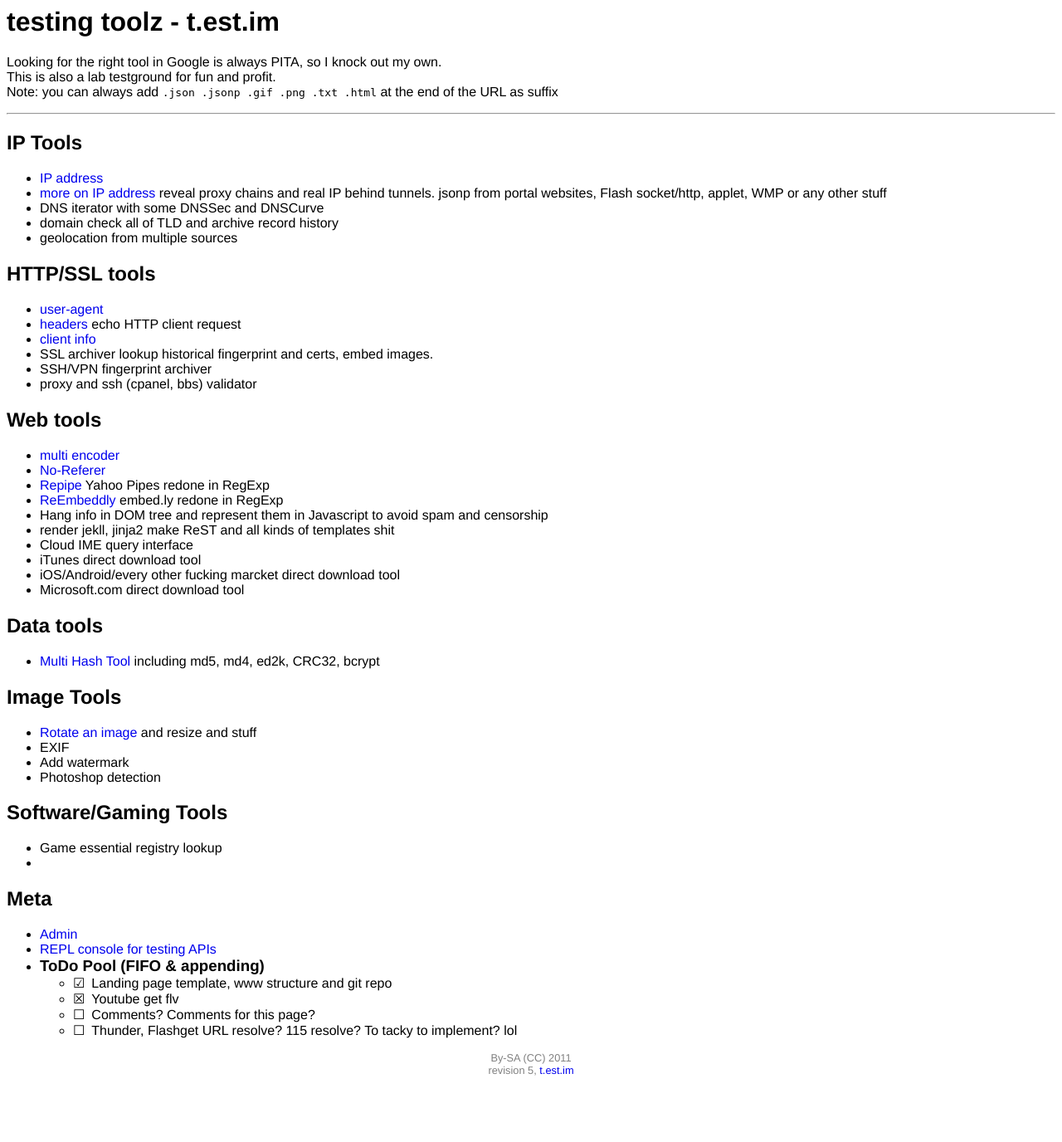
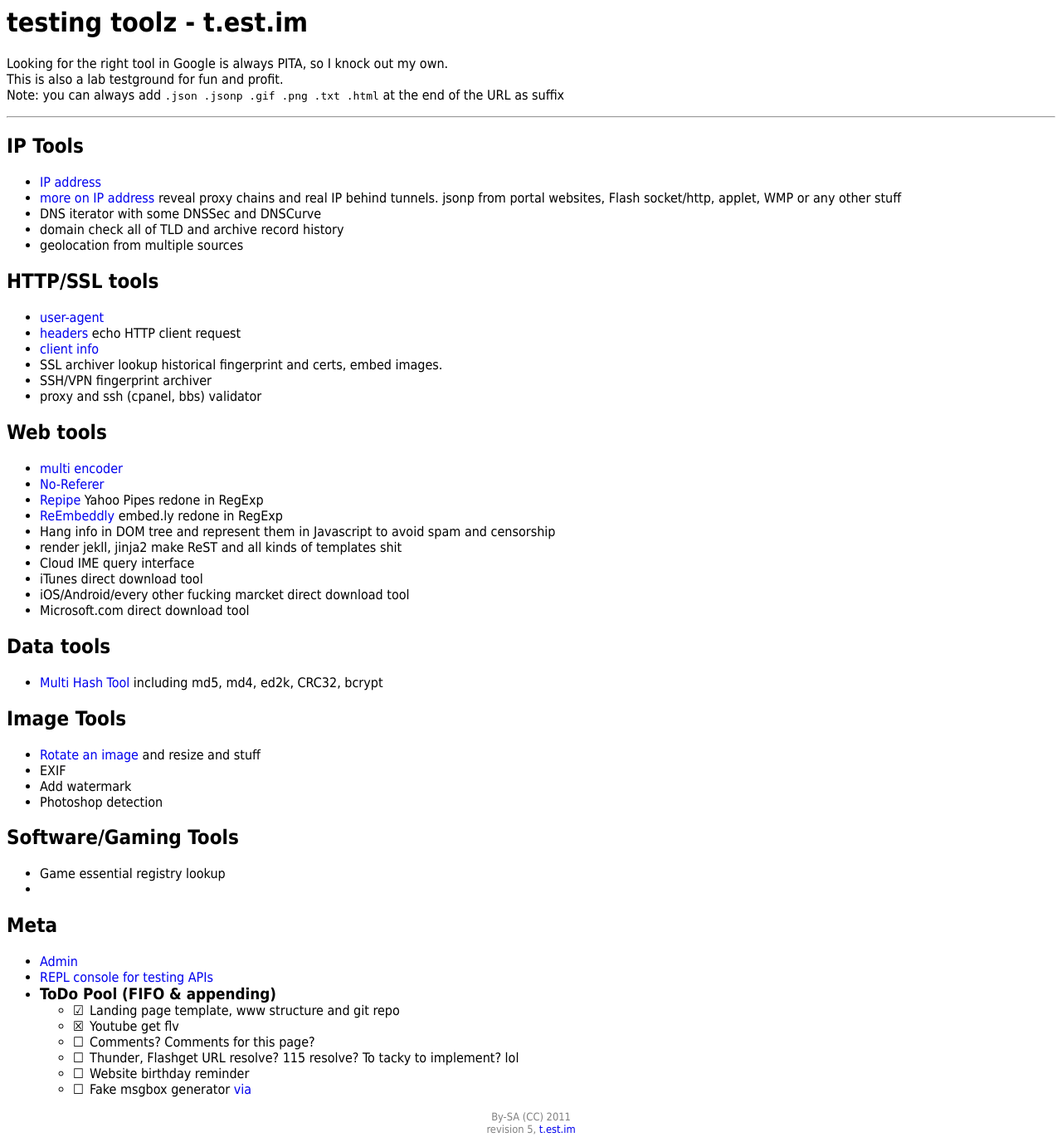
Before and after one commit to est/snippets, a Python web app: template templates/index.html in a window 1280 px wide. Shown: the whole page at 83% size. Before the commit the page ends 1296 px from the top, so only its background shows below. Run offline with Jinja, Linux system fonts and the light colour scheme; the template is opened without the code that fills it, so the values that code supplies are empty.

Commit message:
new ideas

```diff
--- a/templates/index.html
+++ b/templates/index.html
@@ -3,7 +3,7 @@
 <title>-=[ TOOLZ ]=-</title>
 <style>
 <!--
-body { font-family: Helvetica, Verdana, Geneva, Tahoma, sans-serif; }
+body { font-family: Tahoma, Verdana, Helvetica, Geneva, sans-serif; }
 h3 { margin: 0 0 0 0; }
 a { text-decoration: none; }
 a:hover { text-decoration: underline; }
@@ -40,7 +40,7 @@
   <h2>Web tools</h2>
   <ul>
     <li><a href="encoder" title="encoding in javascript and HTML entites">multi encoder</a></li>
-    <li><a href="noref" title="no-referer to hotlink images and stuff">No-Referer</a></li>
+    <li><a href="http://no-ref.appspot.com/" title="no-referer to hotlink images and stuff">No-Referer</a></li>
     <li><a href="repipe">Repipe</a> Yahoo Pipes redone in RegExp</li>
     <li><a href="embedly">ReEmbeddly</a> embed.ly redone in RegExp</li>
     <li>Hang info in DOM tree and represent them in Javascript to avoid spam and censorship</li>
@@ -81,6 +81,8 @@
         <li><span title="CTIME:2010-02-16">&#x2612;&#x2000;Youtube get flv</span></li>
         <li><span title="CTIME:2010-02-15">&#x2610;&#x2000;Comments? Comments for this page?</span></li>
         <li><span title="CTIME:2010-02-16">&#x2610;&#x2000;Thunder, Flashget URL resolve? 115 resolve? To tacky to implement? lol</span></li>
+        <li><span title="CTIME:2010-02-18 10:24">&#x2610;&#x2000;Website birthday reminder</span></li>
+        <li><span title="CTIME:2010-02-18 10:24">&#x2610;&#x2000;Fake msgbox generator <a href="http://www.reddit.com/r/funny/comments/fndub/i_wish_this_warning_existed/">via</a></span></li>
       </ul>
     </li>
   </ul>
```
